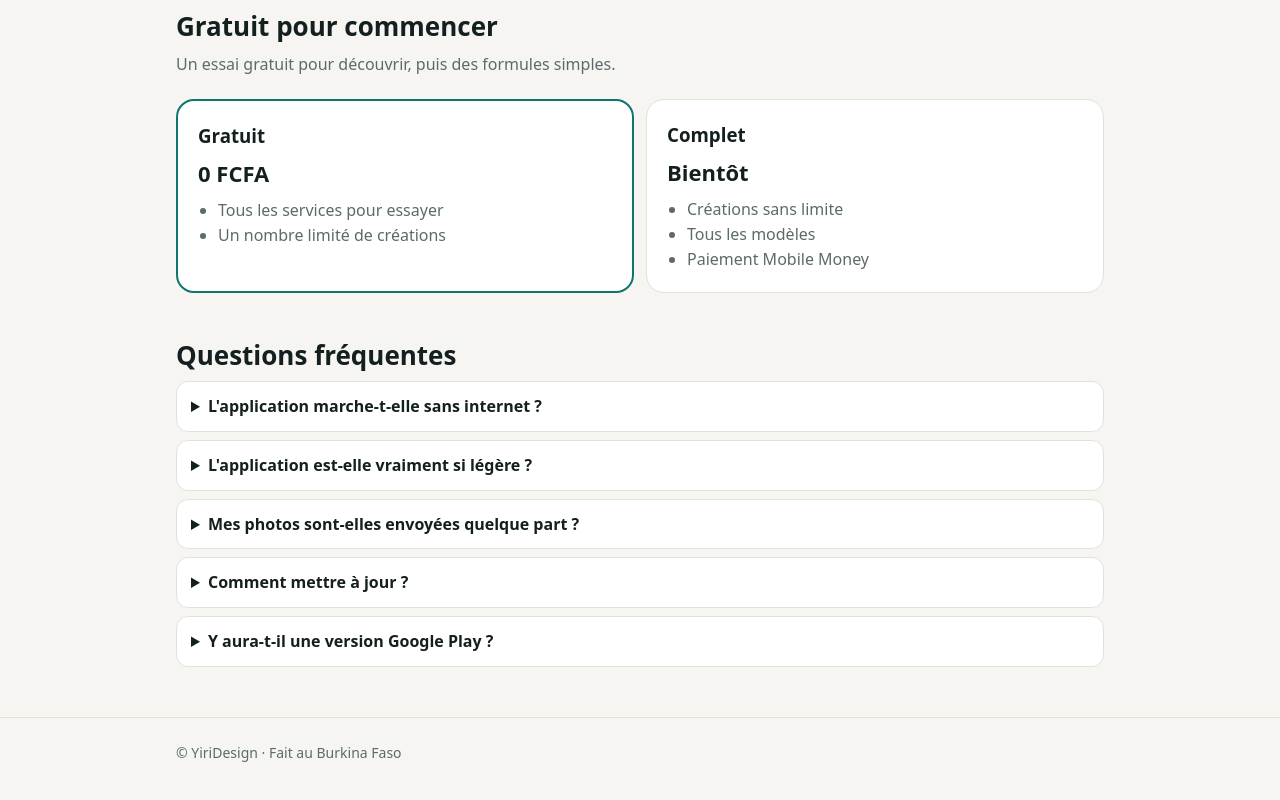
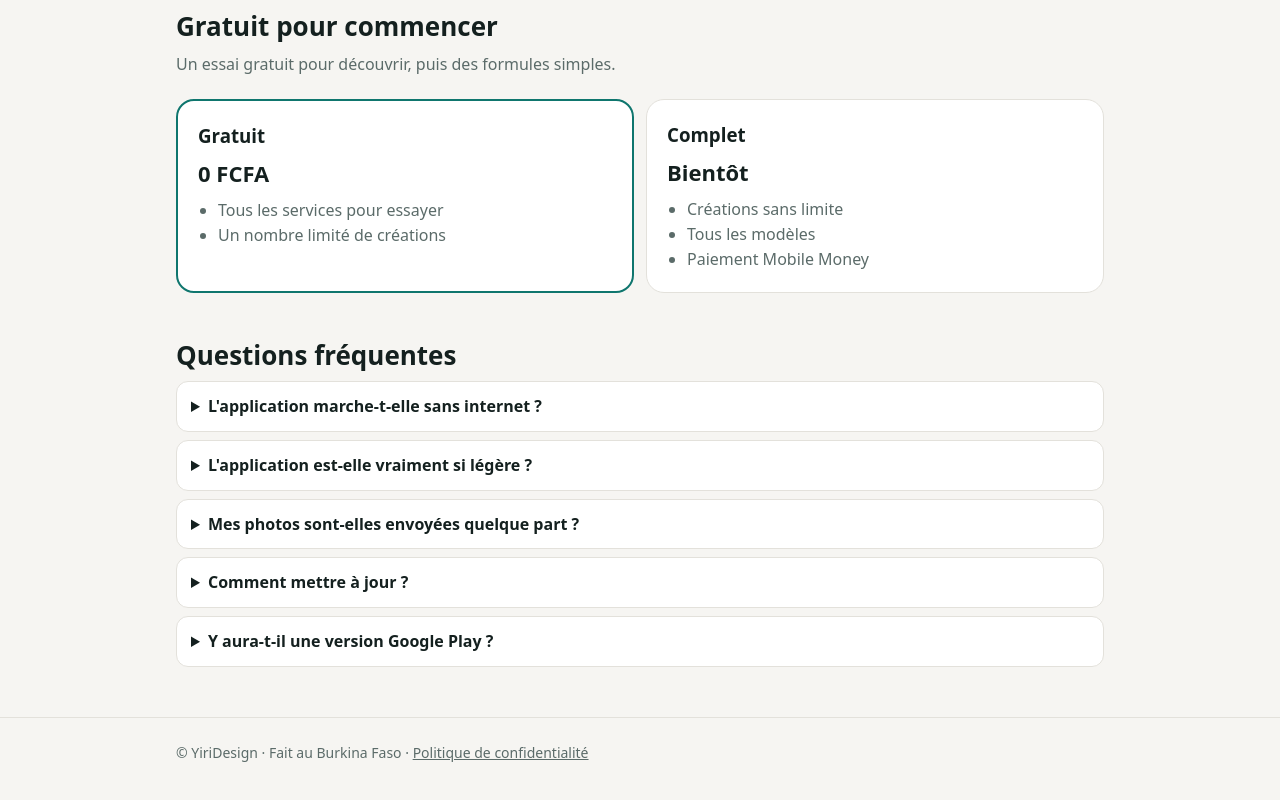
Before and after one commit to ouedraogomazou586-bot/yiridesign, a plain HTML site: page site/index.html in a window 1280 px wide. Shown: the part 2280-3080 px from the top of the page. Drawn offline with Linux system fonts and the light colour scheme; no server answers.

Commit message:
Add files via upload

```diff
--- a/site/index.html
+++ b/site/index.html
@@ -90,7 +90,7 @@ footer{border-top:1px solid var(--bd);padding:24px 0 40px;color:var(--mut);font-
 <details><summary>Comment mettre à jour ?</summary><p>L'application se met à jour toute seule quand tu ouvres avec internet.</p></details>
 <details><summary>Y aura-t-il une version Google Play ?</summary><p>Oui, elle est prévue prochainement.</p></details>
 </div></section>
-<footer><div class="w">© YiriDesign · Fait au Burkina Faso</div></footer>
+<footer><div class="w">© YiriDesign · Fait au Burkina Faso · <a href="https://yiridesign.com/confidentialite.html" style="color:inherit;text-decoration:underline">Politique de confidentialité</a></div></footer>
 <script>
 /* Lien de l'application : même compte GitHub Pages, dossier « yiridesign ». Modifie APP_URL si l'adresse est différente. */
 var APP_URL="https://yiridesign.com/";
```
